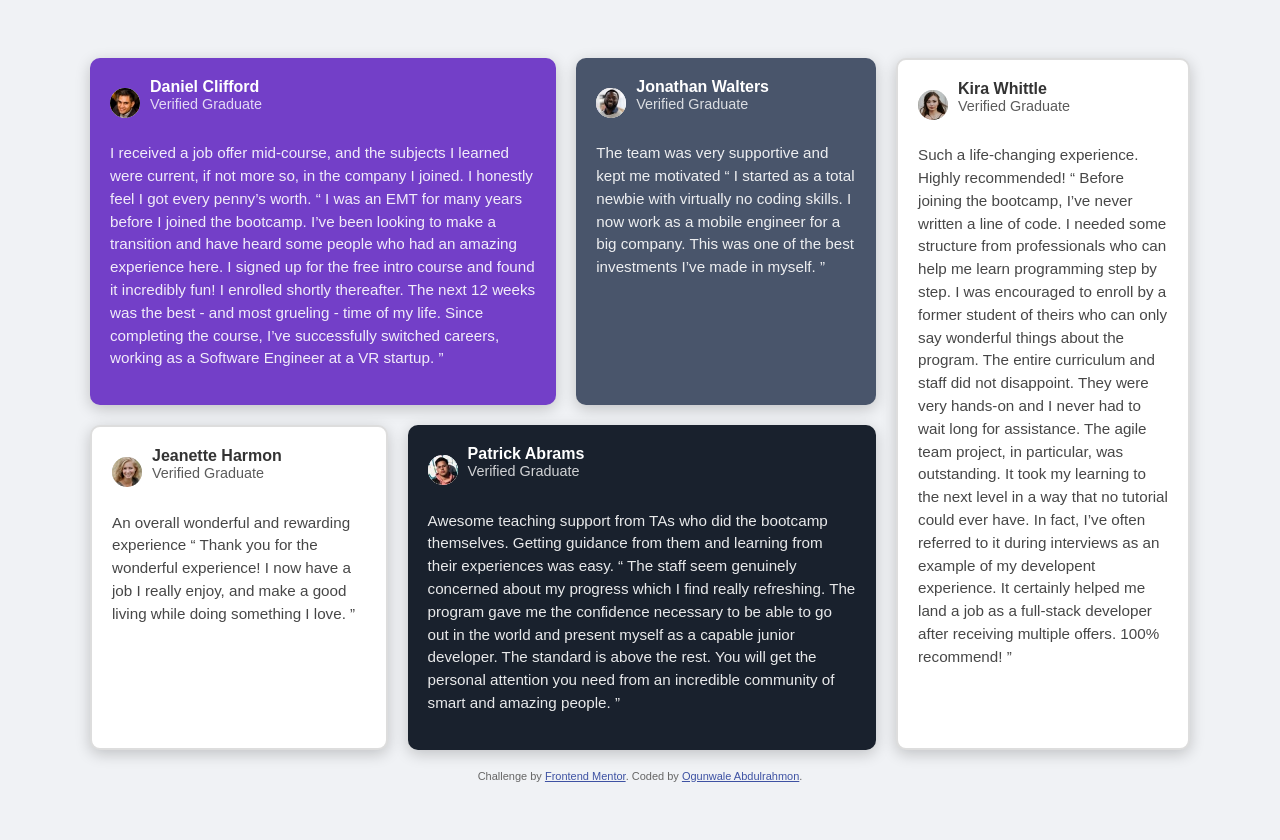
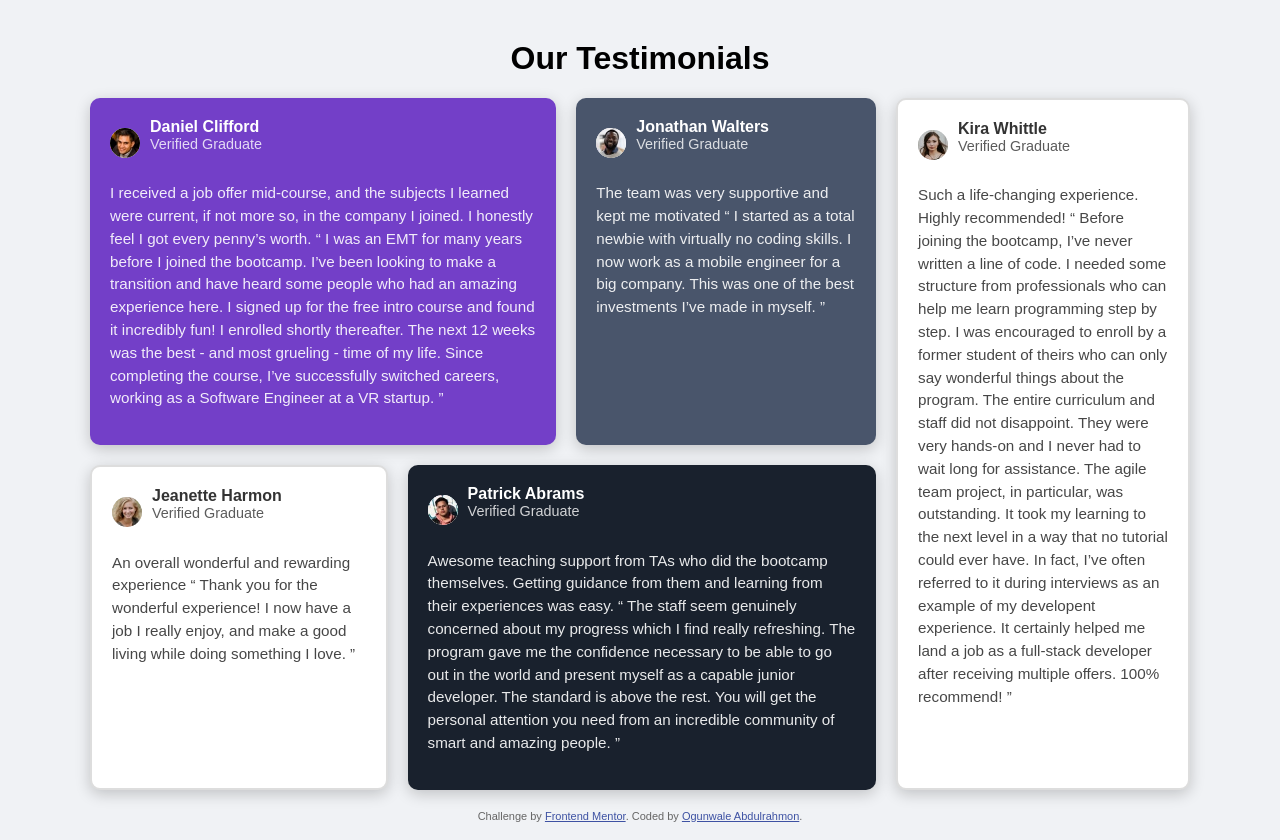
Before and after one commit to moyinoluwa001/testimonial-grid-section, a plain HTML site: page index.html in a window 1280 px wide. Drawn offline with Linux system fonts and the light colour scheme.

```diff
--- a/index.html
+++ b/index.html
@@ -15,7 +15,11 @@
 
 </head>
 <body>
+  <header>
+    <h1>Our Testimonials</h1>
+  </header>
   <!-- main page -->
+   <main>
   <div class="container">
     <div class="card purple">
       <div class="author-container">
@@ -123,6 +127,7 @@
       </p>
     </div>
   </div>
+  </main>
      <!-- end of mainpage -->
 
      <!-- footer -->
```
